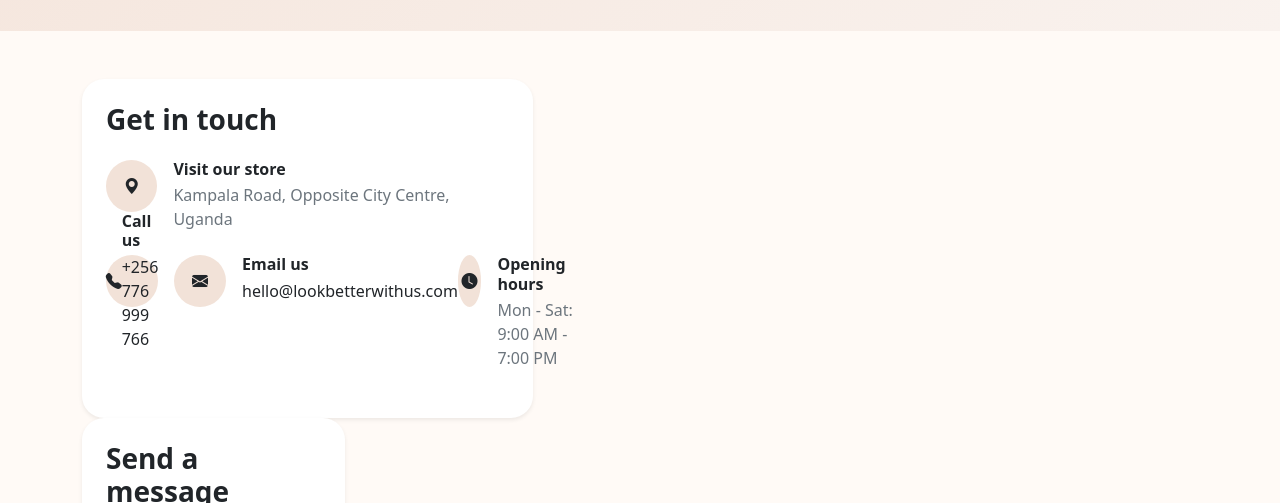
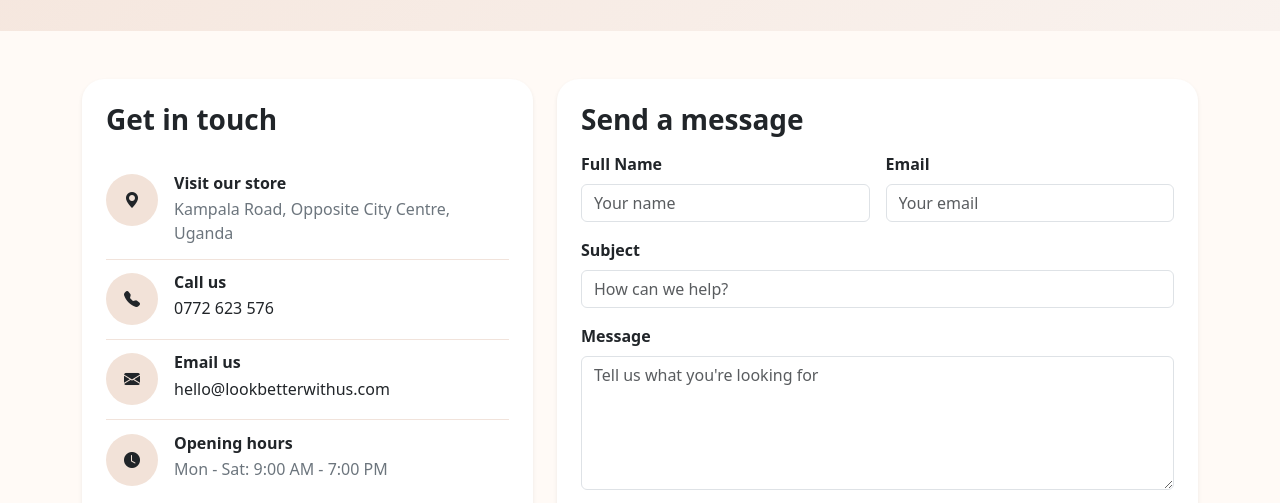
Before and after one commit to MACKBELLAH/LOOK-BETTER-WITH-US, a plain HTML site: page contact-us.html in a window 1280 px wide. Shown: the part 275-778 px from the top of the page. Drawn offline with nearby package versions, Linux system fonts and the light colour scheme.

Commit message:
Add files via upload

```diff
--- a/contact-us.html
+++ b/contact-us.html
@@ -18,6 +18,18 @@
         display: inline-flex;
         align-items: center;
         justify-content: center;
+        flex-shrink: 0;
+      }
+      .info-item {
+        display: flex;
+        align-items: flex-start;
+        gap: 1rem;
+        padding: 0.85rem 0;
+        border-bottom: 1px solid #f1e3db;
+      }
+      .info-item:last-child {
+        border-bottom: 0;
+        padding-bottom: 0;
       }
       .map-frame {
         border: 0;
@@ -58,13 +70,13 @@
     </section>
 
     <main class="container py-5">
-      <div class="row g-4 align-items-center">
+      <div class="row g-4 align-items-stretch">
         <div class="col-lg-5">
           <div class="card contact-card border-0 shadow-sm p-4 h-100">
             <h3 class="fw-bold mb-4">Get in touch</h3>
 
-            <div class="d-flex align-items-start mb-4">
-              <div class="contact-icon me-3">
+            <div class="info-item">
+              <div class="contact-icon">
                 <i class="bi bi-geo-alt-fill"></i>
               </div>
               <div>
@@ -73,19 +85,18 @@
               </div>
             </div>
 
-            <div class="d-flex align-items-start mb-4">
-              <div class="contact-icon me-3">
+            <div class="info-item">
+              <div class="contact-icon">
                 <i class="bi bi-telephone-fill"></i>
-
+              </div>
               <div>
                 <h6 class="fw-bold mb-1">Call us</h6>
-
-                <p class="text-secondary mb-0"><a href="tel:0772611570" class="text-decoration-none text-dark">+256 776 999 766</a></p>
+                <p class="text-secondary mb-0"><a href="tel:+256772623576" class="text-decoration-none text-dark">0772 623 576</a></p>
               </div>
             </div>
 
-            <div class="d-flex align-items-start mb-4">
-              <div class="contact-icon me-3">
+            <div class="info-item">
+              <div class="contact-icon">
                 <i class="bi bi-envelope-fill"></i>
               </div>
               <div>
@@ -94,10 +105,9 @@
               </div>
             </div>
 
-            <div class="d-flex align-items-start">
-              <div class="contact-icon me-3">
+            <div class="info-item">
+              <div class="contact-icon">
                 <i class="bi bi-clock-fill"></i>
-
               </div>
               <div>
                 <h6 class="fw-bold mb-1">Opening hours</h6>
@@ -113,23 +123,23 @@
             <form>
               <div class="row g-3">
                 <div class="col-md-6">
-                  <label class="form-label">Full Name</label>
+                  <label class="form-label fw-semibold">Full Name</label>
                   <input type="text" class="form-control" placeholder="Your name">
                 </div>
                 <div class="col-md-6">
-                  <label class="form-label">Email</label>
+                  <label class="form-label fw-semibold">Email</label>
                   <input type="email" class="form-control" placeholder="Your email">
                 </div>
                 <div class="col-12">
-                  <label class="form-label">Subject</label>
+                  <label class="form-label fw-semibold">Subject</label>
                   <input type="text" class="form-control" placeholder="How can we help?">
                 </div>
                 <div class="col-12">
-                  <label class="form-label">Message</label>
+                  <label class="form-label fw-semibold">Message</label>
                   <textarea class="form-control" rows="5" placeholder="Tell us what you're looking for"></textarea>
                 </div>
                 <div class="col-12">
-                  <button type="submit" class="btn btn-dark px-4">Send Message</button>
+                  <button type="submit" class="btn btn-dark px-4 py-2">Send Message</button>
                 </div>
               </div>
             </form>
@@ -199,7 +209,7 @@
           </div>
         </div>
         <div class="text-center text-white-50 mt-3 border-top border-secondary pt-3">
-          <p class="mb-0">&copy; 2026 LOOK BETTER WITH US</p>
+
         </div>
       </div>
     </footer>
```
Also changed, not shown: about.html (+3 -3 lines), gallery - Copy.html (+5 -3 lines), index - Copy.html (+11 -9 lines), services.html (+1 -1 lines), visit-us.html (+1 -1 lines).
